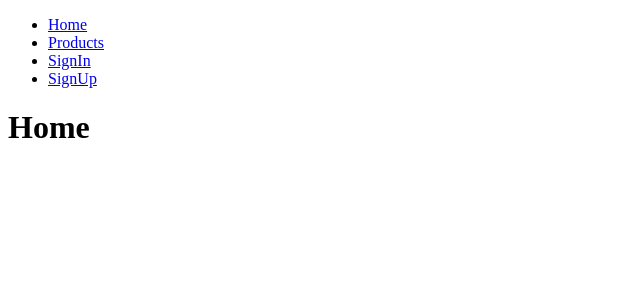
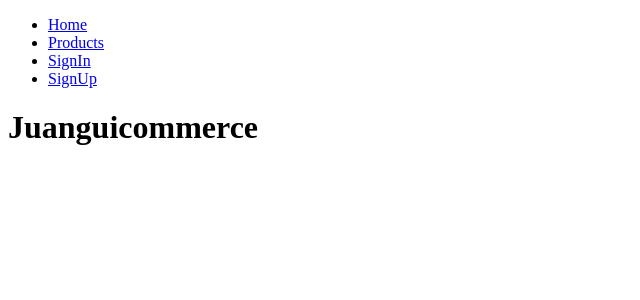
Before and after one commit to JuanCamiloMB/FinalParadigmas, a React (Vite) app in the folder Frontend/: page / in a window 1280 px wide. Shown: the top 300 px of the page, without its empty margins (0-640 px from the left). Built offline with nearby package versions, Linux system fonts and the light colour scheme; no server answers.

Commit message:
Juanguicommerce title

```diff
--- a/Frontend/src/pages/Home.jsx
+++ b/Frontend/src/pages/Home.jsx
@@ -1,5 +1,5 @@
 const Home = () => {
-    return <h1>Home</h1>;
+    return <h1>Juanguicommerce</h1>;
   };
 
 export default Home;
```
